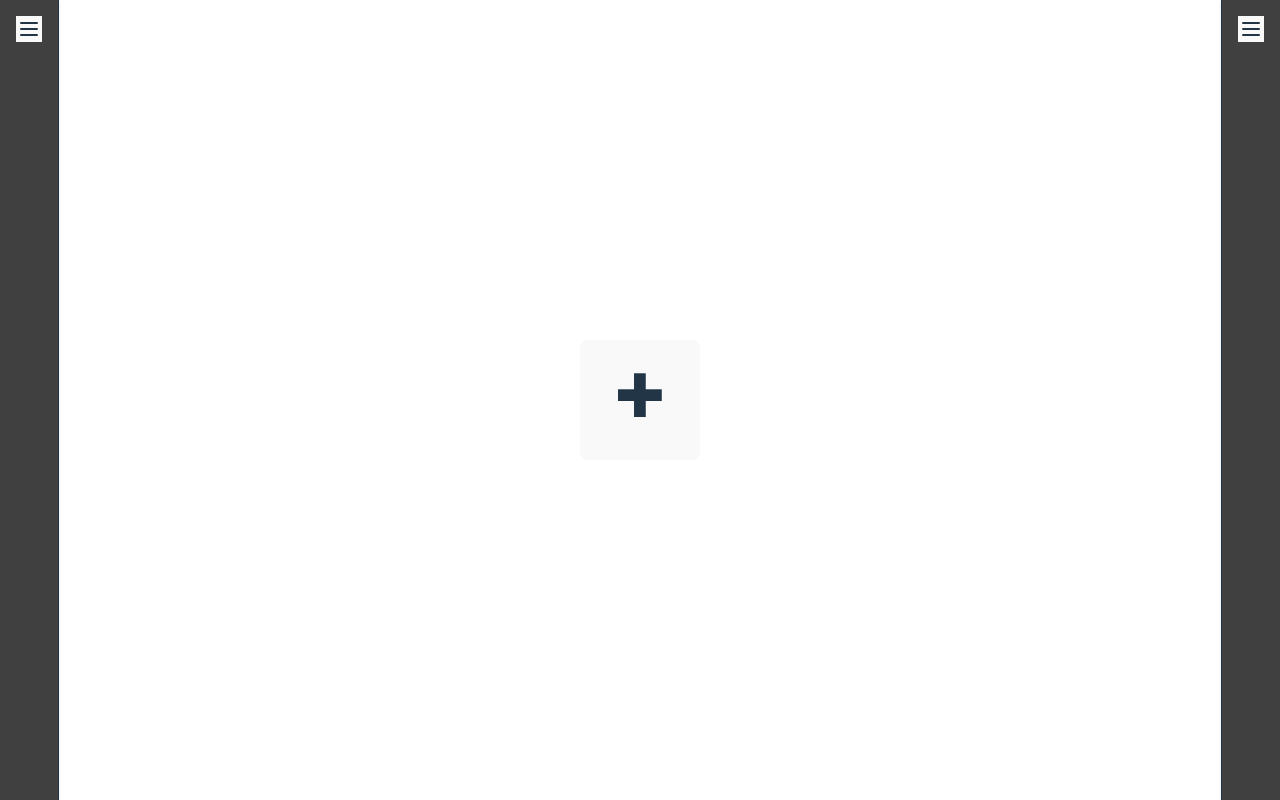
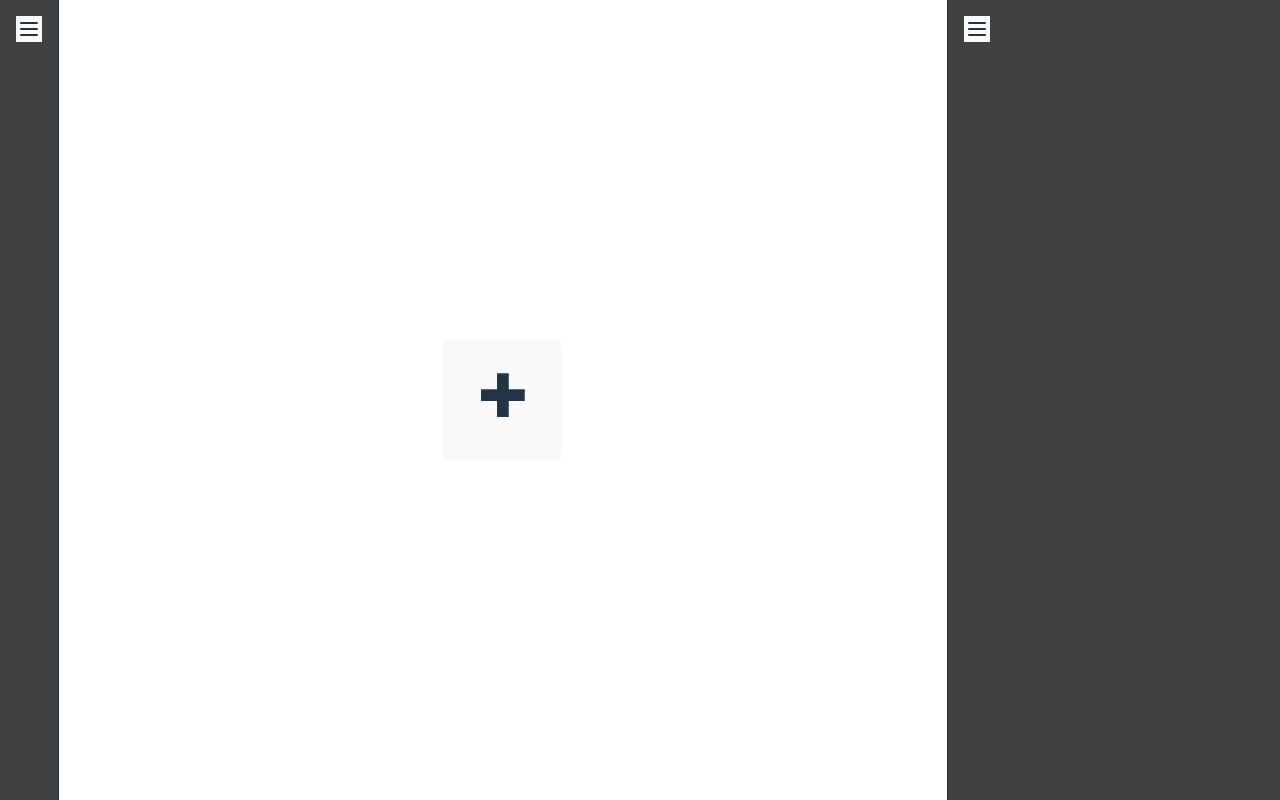
Before and after one commit to Pippocimut/Dice-rolling-react-project, a React (Vite) app: page / in a window 1280 px wide. Built offline with nearby package versions, Linux system fonts and the light colour scheme.

Commit message:
Rolls only visible in history

```diff
--- a/src/App.tsx
+++ b/src/App.tsx
@@ -5,7 +5,7 @@ import { ToastContainer } from "react-toastify";
 function App() {
   return (
     <>
-      <ToastContainer />
+      <ToastContainer newestOnTop={true} limit={1}/>
       <Main />
     </>
   );
--- a/src/pages/main/components/mainBody/RollButton.tsx
+++ b/src/pages/main/components/mainBody/RollButton.tsx
@@ -1,4 +1,3 @@
-import { toast } from "react-toastify";
 import type { Roll } from "../../types";
 import { evaluate } from "mathjs";
 import {
@@ -69,10 +68,6 @@ const calculateRolls = (rolls: Roll[]) => {
       }
     }
 
-    console.log(normaledEquation);
-    console.log(advantageEquation);
-    console.log(disadvantageEquation);
-
     total += evaluate(normaledEquation);
     totalAdv += evaluate(advantageEquation);
     totalDis += evaluate(disadvantageEquation);
@@ -98,19 +93,6 @@ const RollButton = ({ rolls, name, editButton, color, tag }: Props) => {
         rollResult: results,
       } as ButtonPressRecord,
     ]);
-
-    toast.success(
-      <div className={"flex flex-col items-start"}>
-        {results.map(({ name, total, totalAdv, totalDis }, index: number) => (
-          <div className={"text-left py-4"} key={index}>
-            <p>Roll for: {name}</p>
-            <p>Total: {total}</p>
-            <p>With Advantage: {totalAdv}</p>
-            <p>With Disadvantage: {totalDis}</p>
-          </div>
-        ))}
-      </div>
-    );
   }, [buttonHistory]);
 
   return (
--- a/src/pages/main/components/sidebars/HistorySidebar.tsx
+++ b/src/pages/main/components/sidebars/HistorySidebar.tsx
@@ -8,7 +8,7 @@ const HistorySideBar = () => {
   const [buttonHistory] = useButtonPressedHistory();
 
   return (
-    <Sidebar direction={"right"}>
+    <Sidebar direction={"right"} defaulExpanded={true}>
       {buttonHistory &&
         buttonHistory.map((historyData: ButtonPressRecord, index: number) => {
           return (
--- a/src/pages/main/components/sidebars/Sidebar.tsx
+++ b/src/pages/main/components/sidebars/Sidebar.tsx
@@ -1,12 +1,13 @@
-import { useEffect, useRef, useState } from "react";
+import {useEffect, useRef, useState} from "react";
 
 type Props = {
     direction: "left" | "right";
+    defaulExpanded?: boolean;
     children: React.ReactNode;
 };
 
-export default function Sidebar({ children, direction = "left" }: Props) {
-  const [expanded, setExpanded] = useState(false);
+export default function Sidebar({children, direction = "left", defaulExpanded = false}: Props) {
+    const [expanded, setExpanded] = useState(defaulExpanded || false);
 
     const listRef = useRef<HTMLUListElement>(null);
 
@@ -55,10 +56,10 @@ export default function Sidebar({ children, direction = "left" }: Props) {
                                 "icon icon-tabler icons-tabler-outline icon-tabler-menu-2"
                             }
                         >
-              <path stroke="none" d="M0 0h24v24H0z" fill="none" />
-              <path d="M4 6l16 0" />
-              <path d="M4 12l16 0" />
-              <path d="M4 18l16 0" />
+                            <path stroke="none" d="M0 0h24v24H0z" fill="none"/>
+                            <path d="M4 6l16 0"/>
+                            <path d="M4 12l16 0"/>
+                            <path d="M4 18l16 0"/>
                         </svg>
                     </button>
                 </div>
```
Lines whose indentation alone changed are shown as unchanged.
